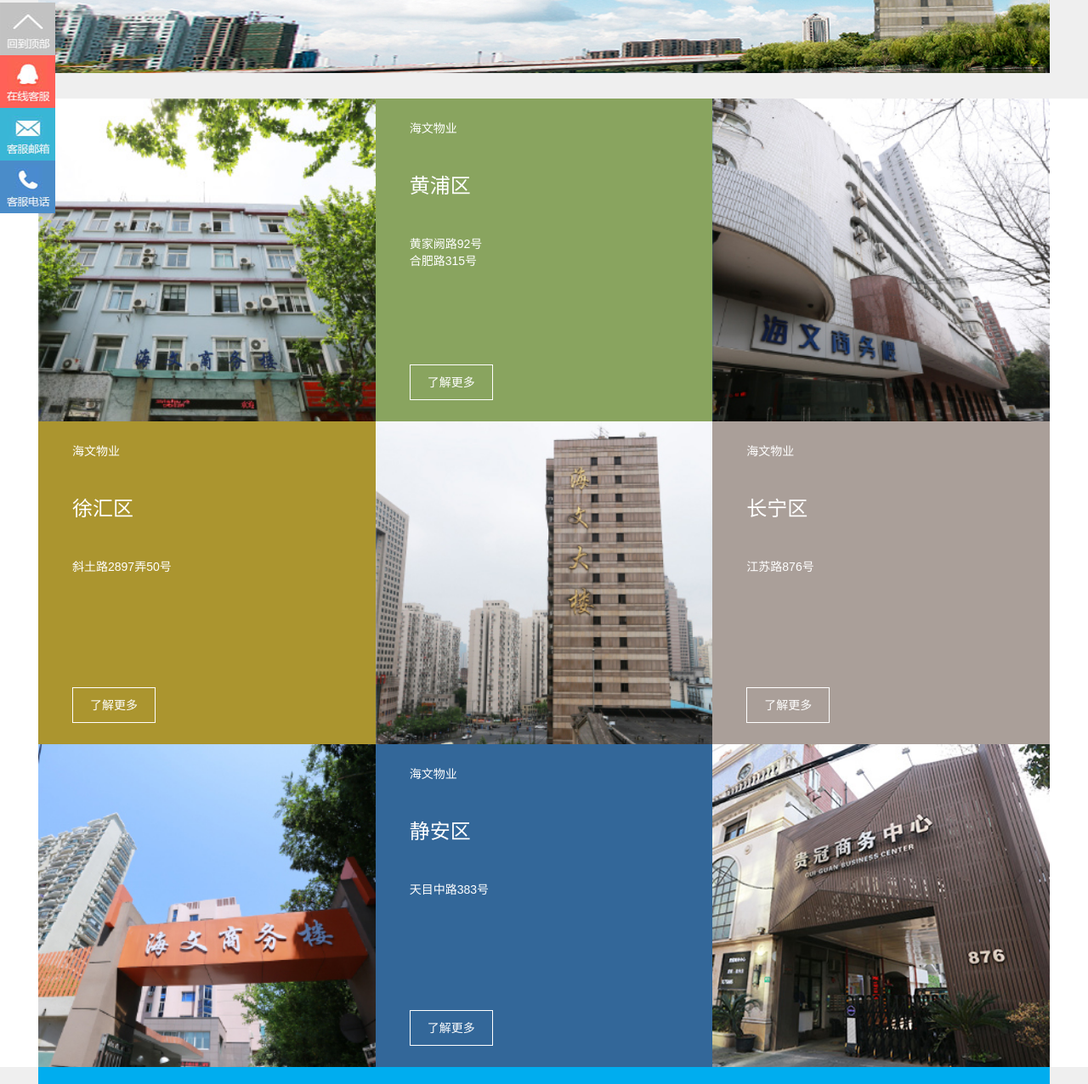
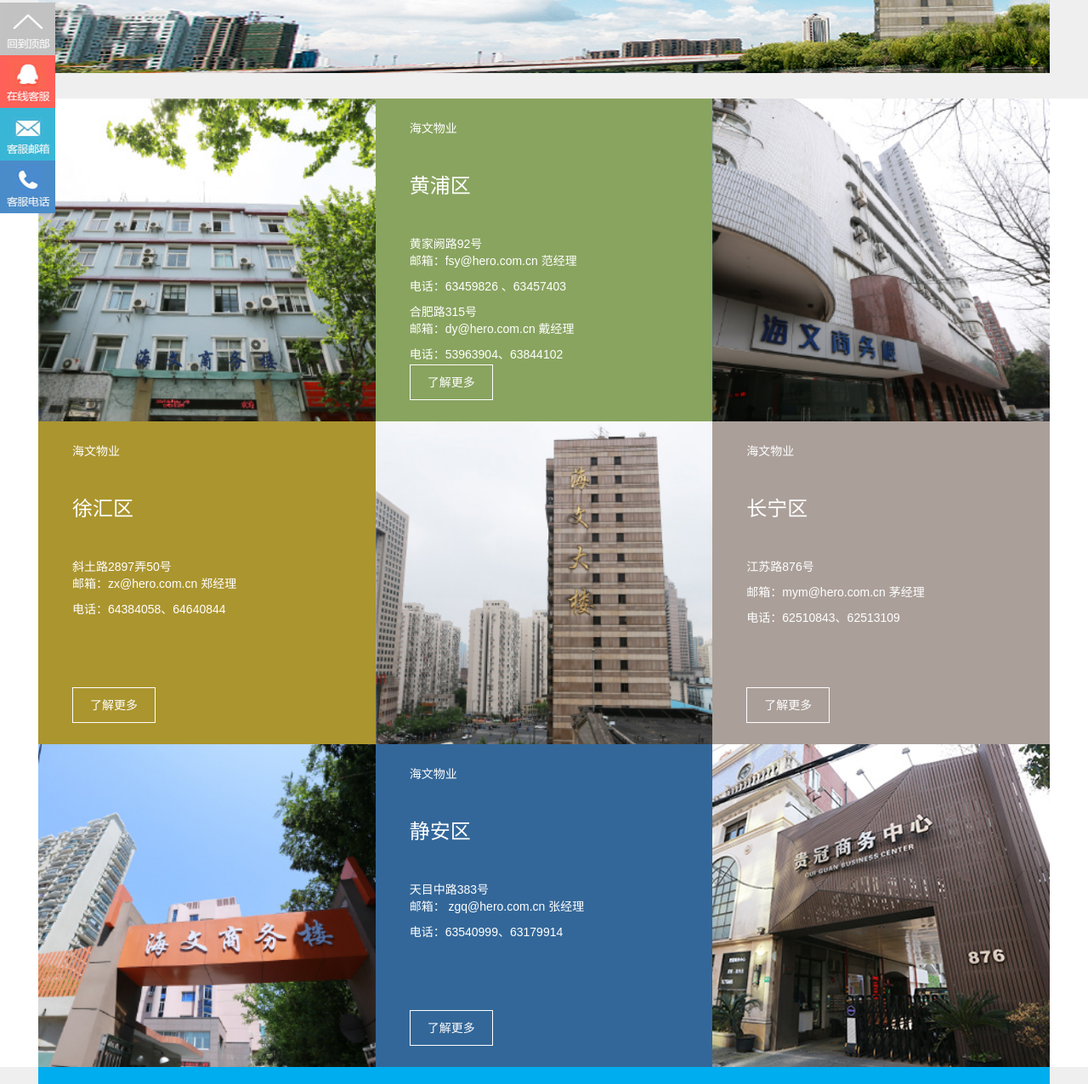
Before and after one commit to esong-fe/Hero-property, a plain HTML site: page src/html/index/index.html in a window 1280 px wide. Shown: the part 273-1549 px from the top of the page at 85% size. Drawn offline with Linux system fonts and the light colour scheme.

```diff
--- a/src/html/index/index.html
+++ b/src/html/index/index.html
@@ -77,7 +77,12 @@
             <div>海文物业</div>
             <h3>黄浦区</h3>
 
-            <div>黄家阙路92号<br>合肥路315号</div>
+            <div>黄家阙路92号</div>
+            <p>邮箱：fsy@hero.com.cn  范经理</p>
+            <p>电话：63459826 、63457403</p>
+            <div>合肥路315号</div>
+            <p>邮箱：dy@hero.com.cn 戴经理</p>
+            <p>电话：53963904、63844102</p>
             <a href="houses-hp.html">了解更多</a>
           </div>
           <div class="yx-square-item yx-in-2">
@@ -85,6 +90,8 @@
             <h3>静安区</h3>
 
             <div>天目中路383号</div>
+            <p> 邮箱： zgq@hero.com.cn 张经理</p>
+            <p> 电话：63540999、63179914</p>
             <a href="houses-zb.html">了解更多</a>
           </div>
           <div class="yx-square-item">
@@ -98,6 +105,8 @@
             <h3>徐汇区</h3>
 
             <div>斜土路2897弄50号</div>
+            <p> 邮箱：zx@hero.com.cn 郑经理</p>
+            <p> 电话：64384058、64640844</p>
             <a href="houses-xh.html">了解更多</a>
           </div>
           <div class="yx-square-item yx-in-4">
@@ -105,6 +114,8 @@
             <h3>长宁区</h3>
 
             <p>江苏路876号</p>
+            <p>邮箱：mym@hero.com.cn  茅经理</p>
+            <p>电话：62510843、62513109</p>
             <a href="houses-cn.html">了解更多</a>
           </div>
           <div class="yx-square-item"><img src="index-4.jpg" alt="images" /></div>
@@ -122,7 +133,12 @@
               <div>海文物业</div>
               <h3>黄浦区</h3>
 
-              <div>黄家阙路92号<br>合肥路315号</div>
+              <div>黄家阙路92号</div>
+              <p>邮箱：fsy@hero.com.cn  范经理</p>
+              <p>电话：63459826 、63457403</p>
+             <div>合肥路315号</div>
+              <p>邮箱：dy@hero.com.cn 戴经理</p>
+              <p>电话：53963904、63844102</p>
               <a href="houses-hp.html">了解更多</a>
             </div>
             <div class="yx-square-item">
@@ -133,6 +149,10 @@
               <h3>徐汇区</h3>
 
               <div>斜土路2897弄50号</div>
+             <p> 邮箱：zx@hero.com.cn 郑经理</p>
+             <p> 电话：64384058、64640844</p>
+
+
               <a href="houses-xh.html">了解更多</a>
             </div>
             <div class="yx-square-item">
@@ -143,6 +163,9 @@
               <h3>长宁区</h3>
 
               <p>江苏路876号</p>
+              <p>邮箱：mym@hero.com.cn  茅经理</p>
+              <p>电话：62510843、62513109</p>
+
               <a href="houses-cn.html">了解更多</a>
             </div>
             <div class="yx-square-item"><img src="index-2.jpg" alt="images" /></div>
@@ -151,6 +174,8 @@
               <h3>静安区</h3>
 
               <div>天目中路383号</div>
+             <p> 邮箱： zgq@hero.com.cn 张经理</p>
+             <p> 电话：63540999、63179914</p>
               <a href="houses-zb.html">了解更多</a>
             </div>
 
@@ -172,7 +197,7 @@
         <p class="yx-border-1">
           上海海文物业管理有限公司是上海英雄（集团）有限公司投资的全资子公司，公司成立于2004年4月，是具有国家物业管理三级企业资质的专业物业管理公司。公司成立以来，坚持用自己的行动实践“诚信、务实、进取”的企业精神，用自己的行动践行“发展不停步，温馨每一天”的企业愿景，树立以客户至上的服务理念，树立可持续健康稳定与效益最大化协调发展的经营理念，实践在管理中体现服务，在服务中推进管理。</p>
         <p class="yx-border-1">
-          海文物业作为英雄集团物业管理平台，经营管理以商务办公为主的物业，所属物业主要分布在徐汇、长宁、黄浦、虹口、闸北5个区，是理想的商务办公之选。</p>
+          海文物业作为英雄集团物业管理平台，经营管理以商务办公为主的物业，所属物业主要分布在徐汇、长宁、黄浦、静安等4个区，是理想的商务办公之选。</p>
       <p>多年来，公司在经营改造中能立足自我，形成特色；在服务管理中自我完善，规范标准；在转型发展中注重提升，实现突破。</p>
       <p>展望未来，公司将一如既往潜心打造物业品质，不断提升企业服务管理水平，赢得客户的信任与忠诚，赢得公司的持续稳健发展。</p>
     </div>
```
Also changed, not shown: src/html/Contact/Contact.html (+10 -10 lines), src/html/index/houses-cn.html (+6 -4 lines), src/html/index/houses-zb.html (+6 -7 lines), src/html/Navigation/image/Navigation.png.
